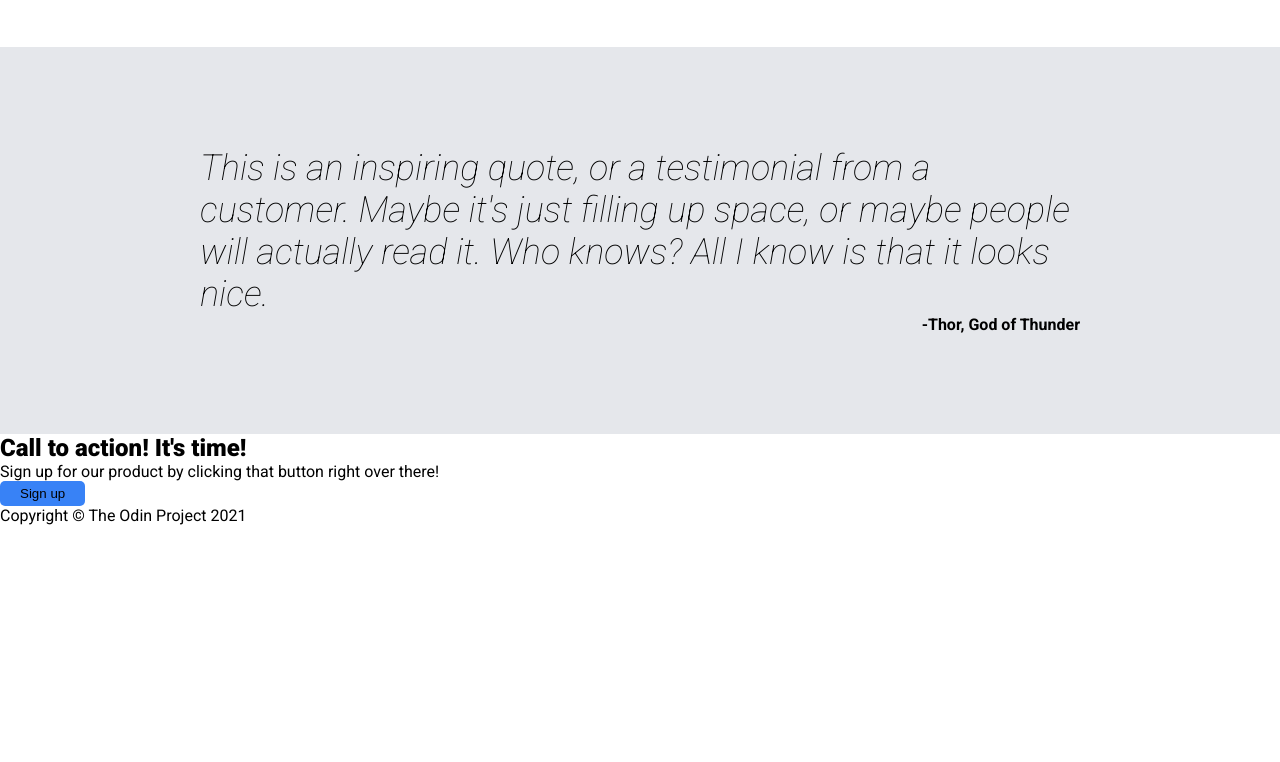
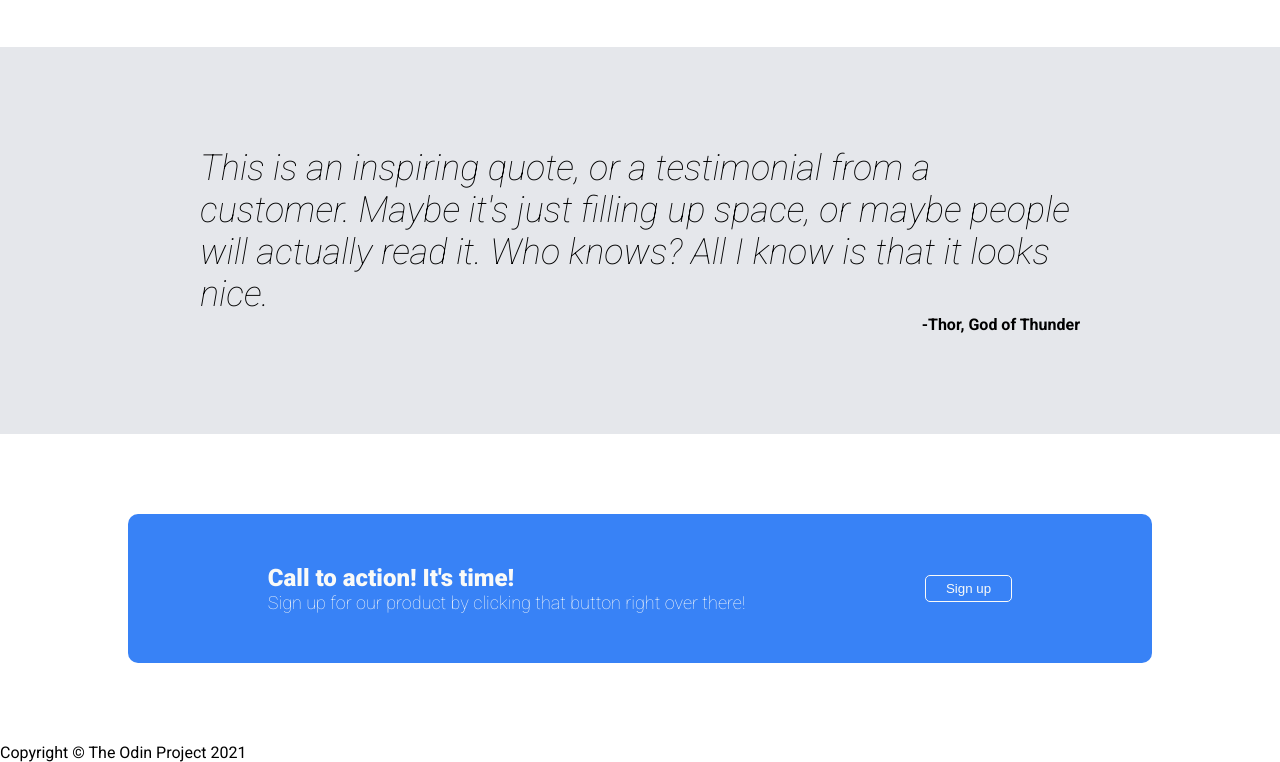
Before and after one commit to mdemiguels/odin-landing-page, a plain HTML site: page index.html in a window 1280 px wide. Shown: the part 847-1609 px from the top of the page. Before the commit the page ends 1372 px from the top, so only its background shows below. Drawn offline with Linux system fonts and the light colour scheme.

Commit message:
add styles to sign up section

```diff
--- a/index.html
+++ b/index.html
@@ -68,8 +68,10 @@
         </section>
 
         <section class="sign-up">
-            <h2>Call to action! It's time!</h2>
-            <p>Sign up for our product by clicking that button right over there!</p>
+            <div class="sign-up-text">
+                <h2>Call to action! It's time!</h2>
+                <p class="secondary-text">Sign up for our product by clicking that button right over there!</p>
+            </div>
             <button>Sign up</button>
         </section>
 
--- a/styles.css
+++ b/styles.css
@@ -149,3 +149,21 @@ button {
     text-align: end;
     font-weight: 700;
 }
+
+
+/* SIGN UP SECTION */
+.sign-up {
+    width: 80%;
+    margin: 80px auto;
+    padding: 50px;
+    border-radius: 10px;
+    background: var(--button-bg-color);
+    color: var(--light-color-primary);
+    display: flex;
+    justify-content: space-around;
+    align-items: center;
+}
+
+.sign-up > button {
+    border: 1px solid var(--light-color-primary);
+}
```
